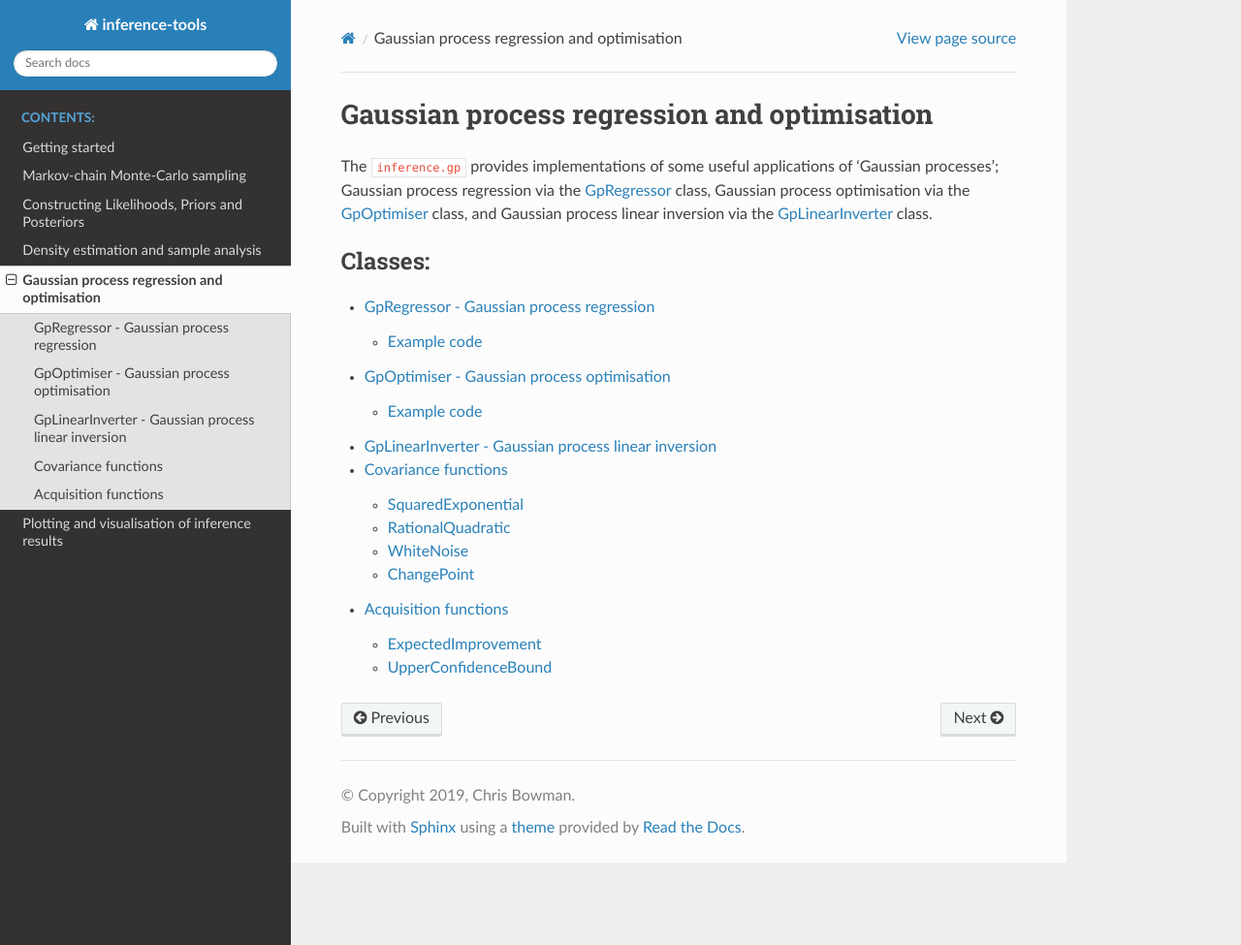
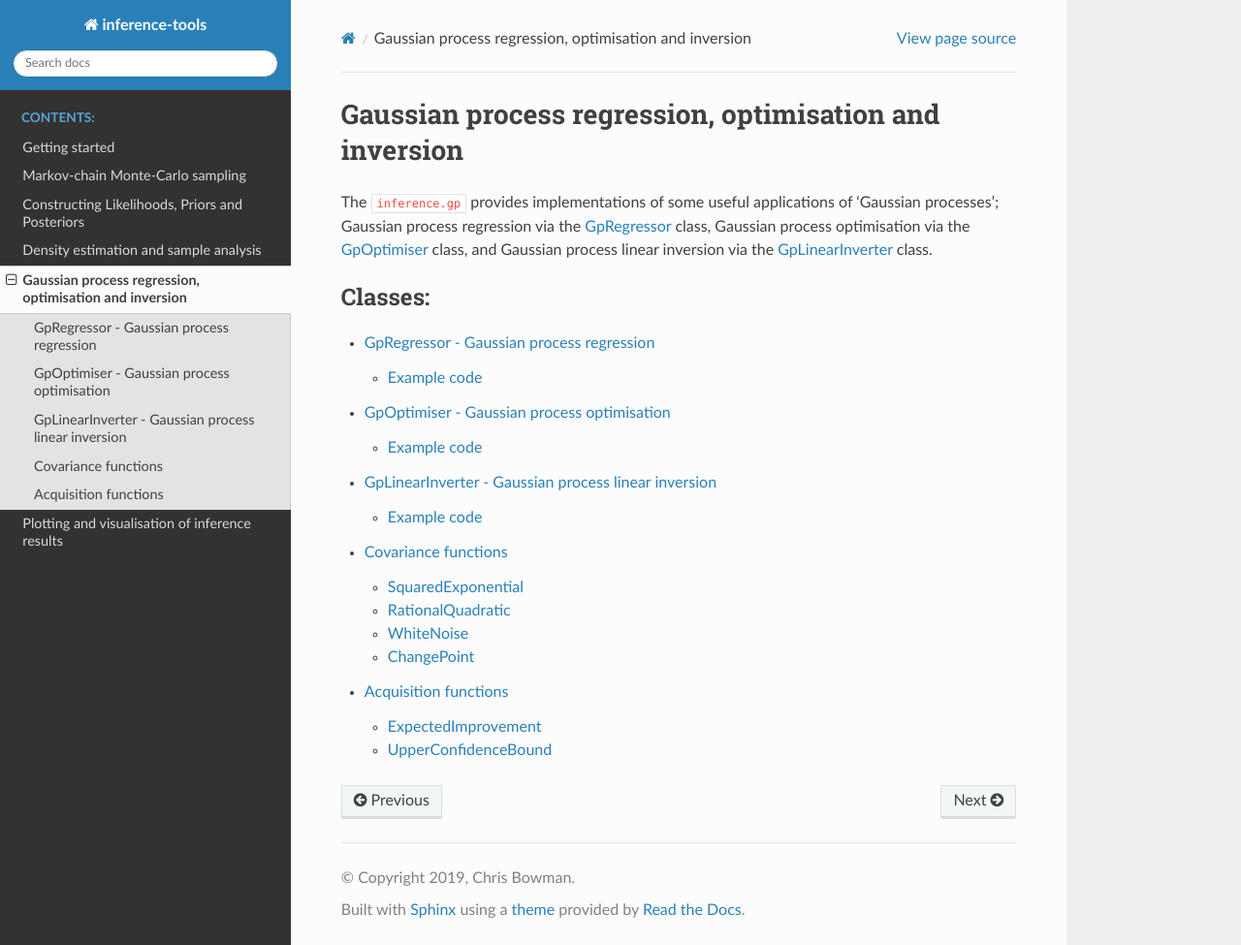
Before and after one commit to C-bowman/inference-tools, a Sphinx documentation site: the page built from docs/source/gp.rst, in a window 1280 px wide and 975 px high. Shown: the whole window at 97% size. Built offline with Sphinx 7.4.7 and the Read the Docs theme 2.0.0, drawn with Linux system fonts in a browser that asks for light colours.

Commit message:
Updated docs for GpLinearInverter

```diff
--- a/docs/source/GpLinearInverter.rst
+++ b/docs/source/GpLinearInverter.rst
@@ -4,3 +4,9 @@ GpLinearInverter
 
 .. autoclass:: inference.gp.GpLinearInverter
    :members: calculate_posterior, calculate_posterior_mean, optimize_hyperparameters, marginal_likelihood
+
+
+Example code
+^^^^^^^^^^^^
+
+Example code can be found in the `Gaussian-process linear inversion jupyter notebook demo <https://github.com/C-bowman/inference-tools/blob/master/demos/gp_linear_inversion_demo.ipynb>`_.
--- a/docs/source/gp.rst
+++ b/docs/source/gp.rst
@@ -1,5 +1,5 @@
-Gaussian process regression and optimisation
-============================================
+Gaussian process regression, optimisation and inversion
+=======================================================
 The ``inference.gp`` provides implementations of some useful applications of 'Gaussian processes';
 Gaussian process regression via the `GpRegressor <GpRegressor>`_ class, Gaussian process
 optimisation via the `GpOptimiser <GpOptimiser>`_ class, and Gaussian process linear inversion
```
